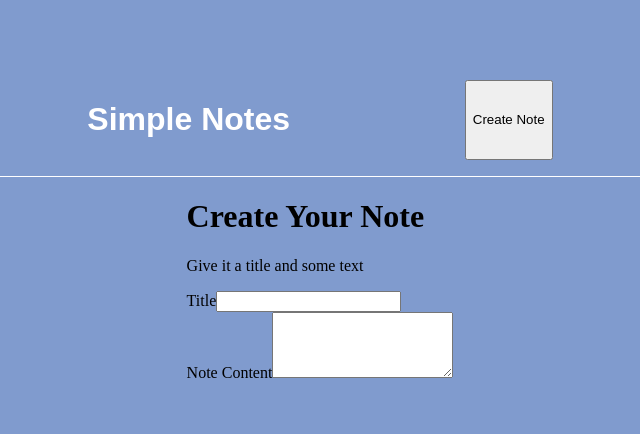
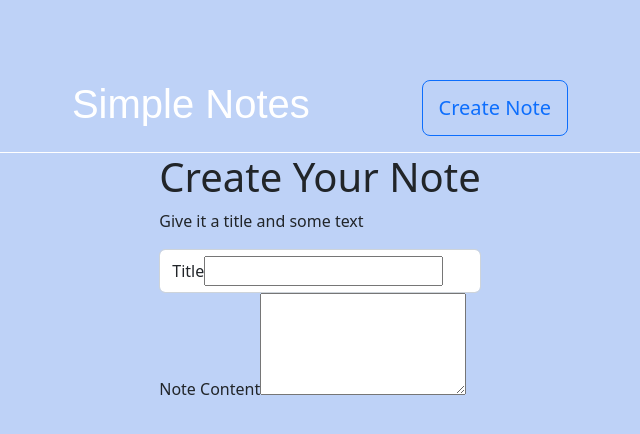
Before and after one commit to Shamoleambo/simple-notes, a React (Vite) app in the folder frontend/: page / in a window 1280 px wide. Shown: the top 434 px of the page, without its empty margins (320-960 px from the left). Built offline with nearby package versions, Linux system fonts and the light colour scheme.

Commit message:
feat: use bootstrap Button in Header

```diff
--- a/frontend/src/App.jsx
+++ b/frontend/src/App.jsx
@@ -1,3 +1,4 @@
+import 'bootstrap/dist/css/bootstrap.min.css'
 import './App.css'
 import Header from './Components/Header'
 import NoteForm from './Components/NoteForm'
--- a/frontend/src/Components/Header.jsx
+++ b/frontend/src/Components/Header.jsx
@@ -1,10 +1,13 @@
+import Button from 'react-bootstrap/Button'
 import classes from './Header.module.css'
 
 const Header = () => {
   return (
     <header className={classes.header}>
       <h1 className={classes.title}>Simple Notes</h1>
-      <button>Create Note</button>
+      <Button variant='outline-primary' size='lg'>
+        Create Note
+      </Button>
     </header>
   )
 }
--- a/frontend/src/index.css
+++ b/frontend/src/index.css
@@ -1,4 +1,4 @@
 body {
   margin: 0;
-  background-color: #809bce;
+  background-color: #bed2f7;
 }
```
